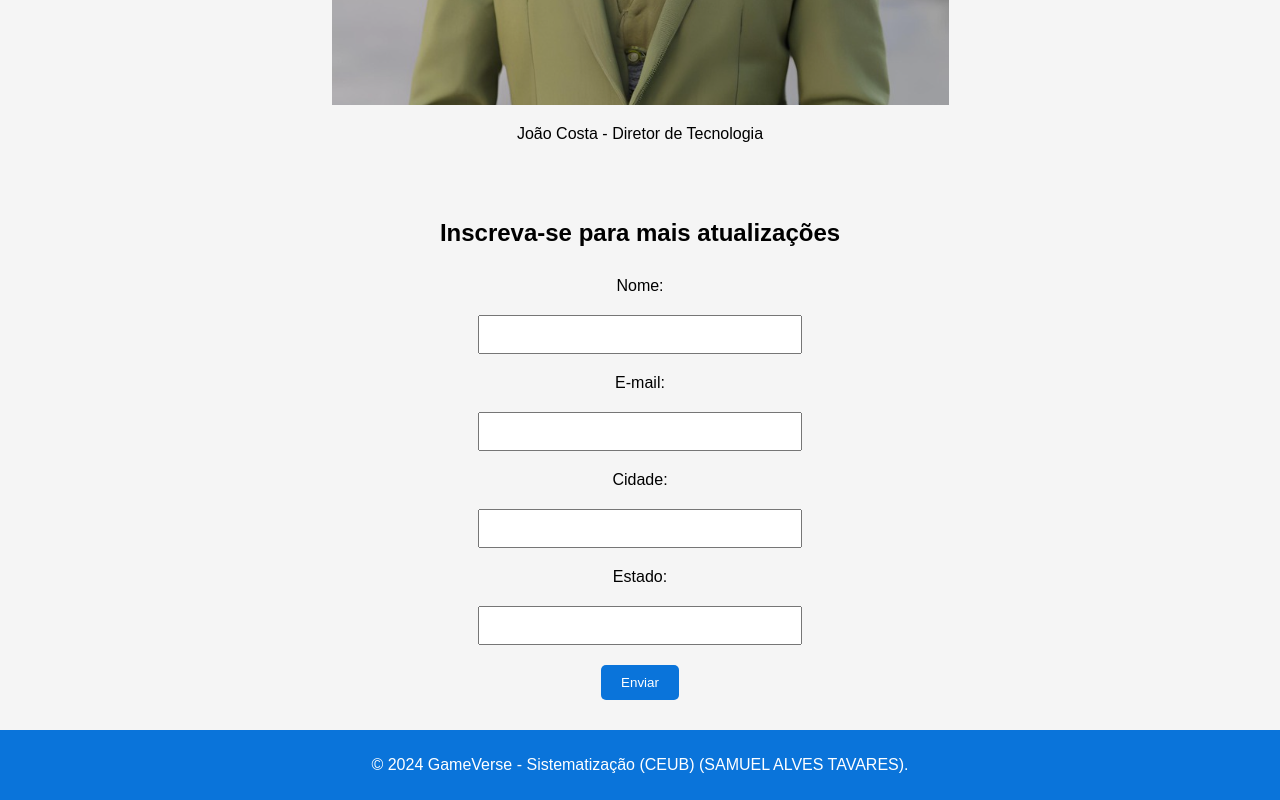
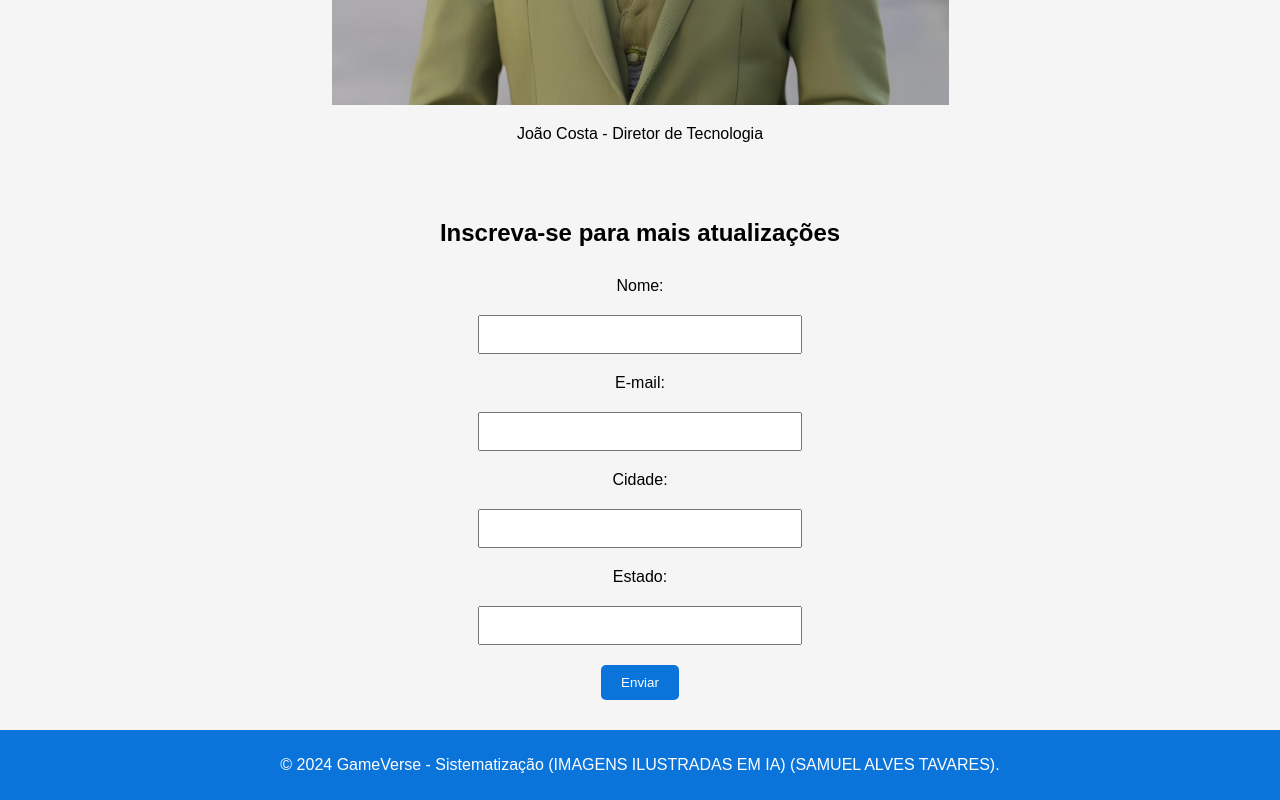
Before and after one commit to Samuel-211/GameVerse, a plain HTML site: page index.html in a window 1280 px wide. Shown: the part 3325-4125 px from the top of the page. Drawn offline with Linux system fonts and the light colour scheme.

Commit message:
Update index.html

```diff
--- a/index.html
+++ b/index.html
@@ -61,7 +61,7 @@
     </section>
 
     <footer>
-        <p>&copy; 2024 GameVerse - Sistematização (CEUB) (SAMUEL ALVES TAVARES).</p>
+        <p>&copy; 2024 GameVerse - Sistematização (IMAGENS ILUSTRADAS EM IA) (SAMUEL ALVES TAVARES).</p>
     </footer>
 </body>
 </html>
```
